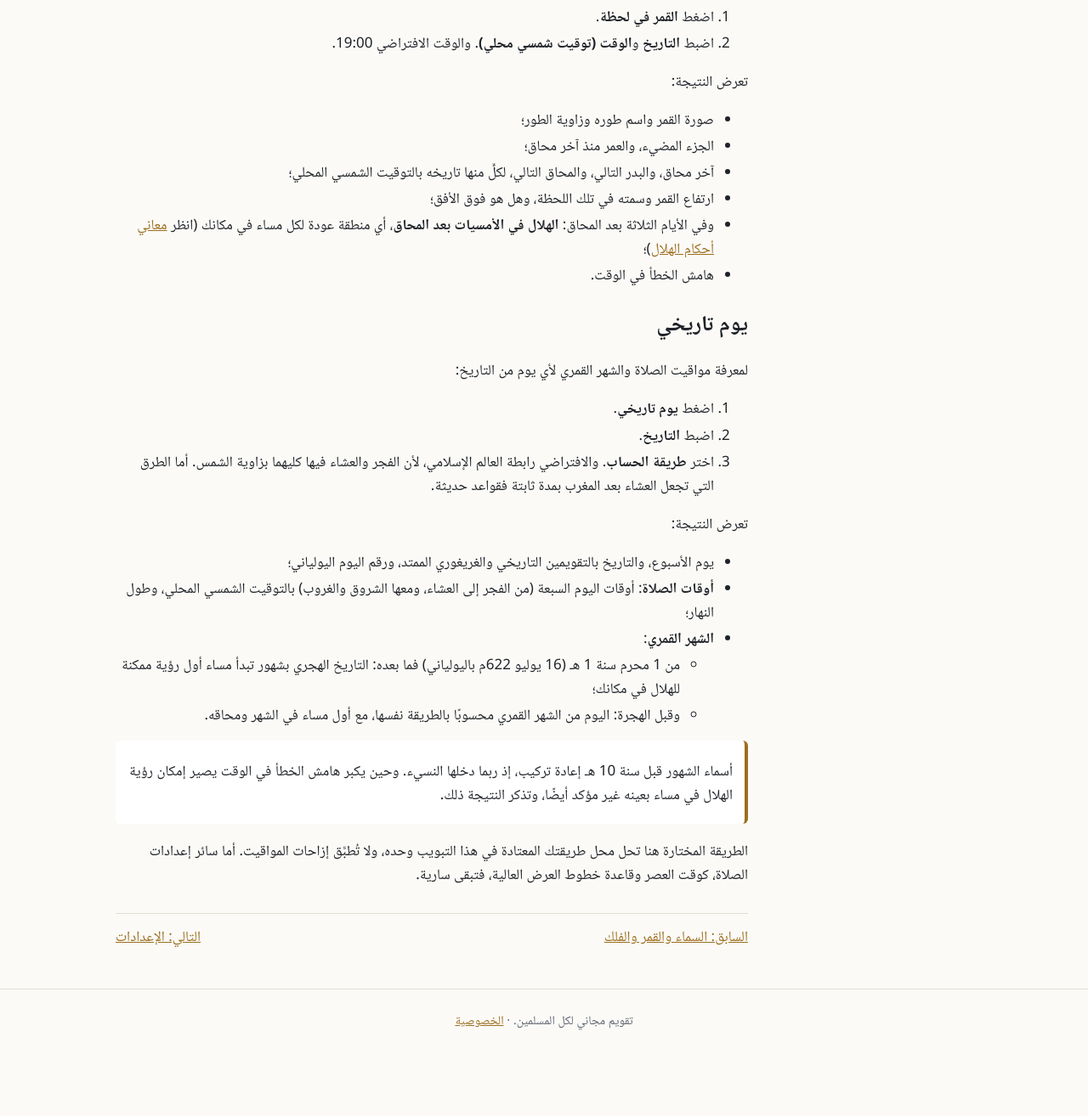
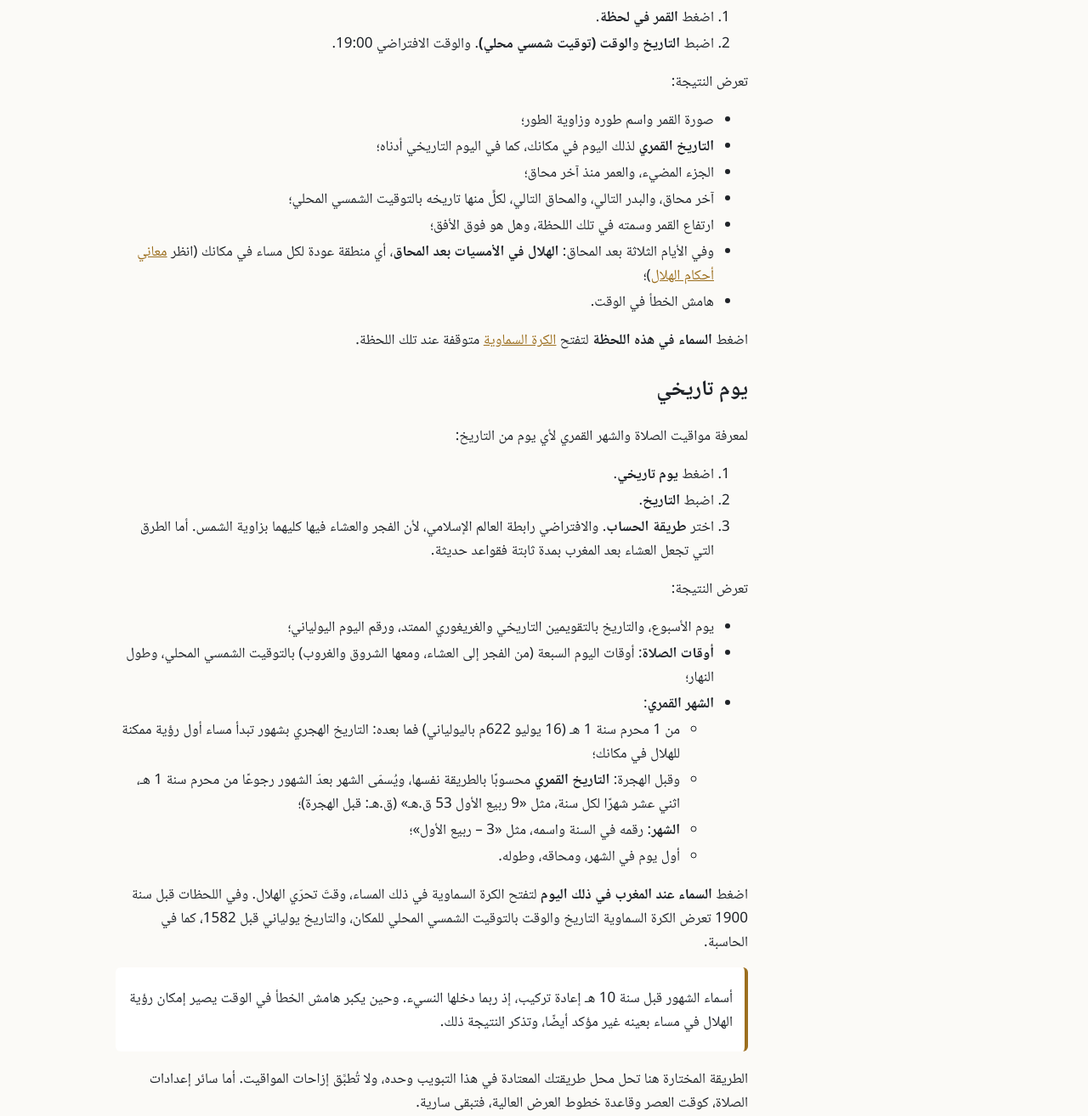
Before and after one commit to zbahhah/taqwim-app, a plain HTML site: page docs/manual/ar/08-astronomical-calculator.html in a window 1280 px wide. Shown: the part 1820-3134 px from the top of the page at 85% size. Before the commit the page ends 3057 px from the top, so only its background shows below. Drawn offline with Linux system fonts and the light colour scheme.

Commit message:
Website: the calculator chapter

```diff
--- a/docs/manual/ar/08-astronomical-calculator.html
+++ b/docs/manual/ar/08-astronomical-calculator.html
@@ -43,12 +43,14 @@
 <p>لمعرفة حال القمر في أي لحظة من التاريخ:</p>
 <ol><li>اضغط <strong>القمر في لحظة</strong>.</li><li>اضبط <strong>التاريخ</strong> و<strong>الوقت (توقيت شمسي محلي)</strong>. والوقت الافتراضي 19:00.</li></ol>
 <p>تعرض النتيجة:</p>
-<ul><li>صورة القمر واسم طوره وزاوية الطور؛</li><li>الجزء المضيء، والعمر منذ آخر محاق؛</li><li>آخر محاق، والبدر التالي، والمحاق التالي، لكلٍّ منها تاريخه بالتوقيت الشمسي المحلي؛</li><li>ارتفاع القمر وسمته في تلك اللحظة، وهل هو فوق الأفق؛</li><li>وفي الأيام الثلاثة بعد المحاق: <strong>الهلال في الأمسيات بعد المحاق</strong>، أي منطقة عودة لكل مساء في مكانك (انظر <a href="07-sky-moon-astronomy.html#معاني-أحكام-الهلال">معاني أحكام الهلال</a>)؛</li><li>هامش الخطأ في الوقت.</li></ul>
+<ul><li>صورة القمر واسم طوره وزاوية الطور؛</li><li><strong>التاريخ القمري</strong> لذلك اليوم في مكانك، كما في اليوم التاريخي أدناه؛</li><li>الجزء المضيء، والعمر منذ آخر محاق؛</li><li>آخر محاق، والبدر التالي، والمحاق التالي، لكلٍّ منها تاريخه بالتوقيت الشمسي المحلي؛</li><li>ارتفاع القمر وسمته في تلك اللحظة، وهل هو فوق الأفق؛</li><li>وفي الأيام الثلاثة بعد المحاق: <strong>الهلال في الأمسيات بعد المحاق</strong>، أي منطقة عودة لكل مساء في مكانك (انظر <a href="07-sky-moon-astronomy.html#معاني-أحكام-الهلال">معاني أحكام الهلال</a>)؛</li><li>هامش الخطأ في الوقت.</li></ul>
+<p>اضغط <strong>السماء في هذه اللحظة</strong> لتفتح <a href="07-sky-moon-astronomy.html">الكرة السماوية</a> متوقفة عند تلك اللحظة.</p>
 <h2 id="يوم-تاريخي">يوم تاريخي</h2>
 <p>لمعرفة مواقيت الصلاة والشهر القمري لأي يوم من التاريخ:</p>
 <ol><li>اضغط <strong>يوم تاريخي</strong>.</li><li>اضبط <strong>التاريخ</strong>.</li><li>اختر <strong>طريقة الحساب</strong>. والافتراضي رابطة العالم الإسلامي، لأن الفجر والعشاء فيها كليهما بزاوية الشمس. أما الطرق التي تجعل العشاء بعد المغرب بمدة ثابتة فقواعد حديثة.</li></ol>
 <p>تعرض النتيجة:</p>
-<ul><li>يوم الأسبوع، والتاريخ بالتقويمين التاريخي والغريغوري الممتد، ورقم اليوم اليولياني؛</li><li><strong>أوقات الصلاة</strong>: أوقات اليوم السبعة (من الفجر إلى العشاء، ومعها الشروق والغروب) بالتوقيت الشمسي المحلي، وطول النهار؛</li><li><strong>الشهر القمري</strong>:<ul><li>من 1 محرم سنة 1 هـ (16 يوليو 622م باليولياني) فما بعده: التاريخ الهجري بشهور تبدأ مساء أول رؤية ممكنة للهلال في مكانك؛</li><li>وقبل الهجرة: اليوم من الشهر القمري محسوبًا بالطريقة نفسها، مع أول مساء في الشهر ومحاقه.</li></ul></li></ul>
+<ul><li>يوم الأسبوع، والتاريخ بالتقويمين التاريخي والغريغوري الممتد، ورقم اليوم اليولياني؛</li><li><strong>أوقات الصلاة</strong>: أوقات اليوم السبعة (من الفجر إلى العشاء، ومعها الشروق والغروب) بالتوقيت الشمسي المحلي، وطول النهار؛</li><li><strong>الشهر القمري</strong>:<ul><li>من 1 محرم سنة 1 هـ (16 يوليو 622م باليولياني) فما بعده: التاريخ الهجري بشهور تبدأ مساء أول رؤية ممكنة للهلال في مكانك؛</li><li>وقبل الهجرة: <strong>التاريخ القمري</strong> محسوبًا بالطريقة نفسها، ويُسمّى الشهر بعدّ الشهور رجوعًا من محرم سنة 1 هـ، اثني عشر شهرًا لكل سنة، مثل «9 ربيع الأول 53 ق.هـ» (ق.هـ: قبل الهجرة)؛</li><li><strong>الشهر</strong>: رقمه في السنة واسمه، مثل «3 – ربيع الأول»؛</li><li>أول يوم في الشهر، ومحاقه، وطوله.</li></ul></li></ul>
+<p>اضغط <strong>السماء عند المغرب في ذلك اليوم</strong> لتفتح الكرة السماوية في ذلك المساء، وقتَ تحرّي الهلال. وفي اللحظات قبل سنة 1900 تعرض الكرة السماوية التاريخ والوقت بالتوقيت الشمسي المحلي للمكان، والتاريخ يولياني قبل 1582، كما في الحاسبة.</p>
 <aside class="note"><p>أسماء الشهور قبل سنة 10 هـ إعادة تركيب، إذ ربما دخلها النسيء. وحين يكبر هامش الخطأ في الوقت يصير إمكان رؤية الهلال في مساء بعينه غير مؤكد أيضًا، وتذكر النتيجة ذلك.</p></aside>
 <p>الطريقة المختارة هنا تحل محل طريقتك المعتادة في هذا التبويب وحده، ولا تُطبَّق إزاحات المواقيت. أما سائر إعدادات الصلاة، كوقت العصر وقاعدة خطوط العرض العالية، فتبقى سارية.</p><nav class="steps"><a href="07-sky-moon-astronomy.html">السابق: السماء والقمر والفلك</a><a href="09-settings.html">التالي: الإعدادات</a></nav></article>
 </div>
```
Also changed, not shown: docs/manual/en/08-astronomical-calculator.html (+4 -2 lines).
